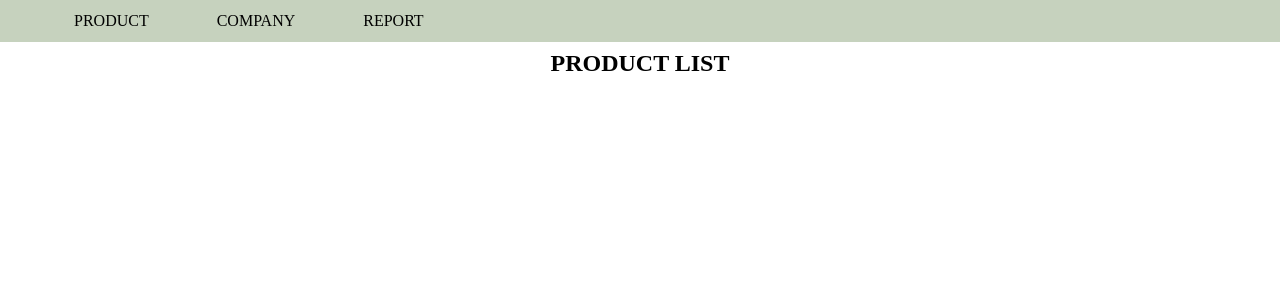
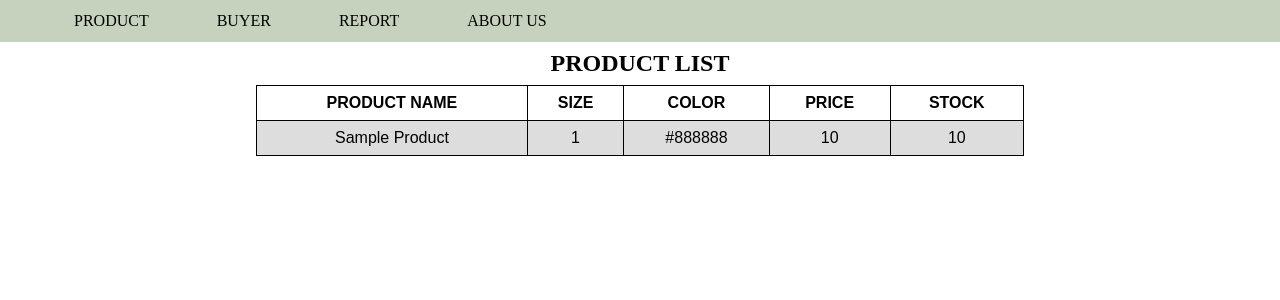
Before and after one commit to senthil22/sampath-sas, a CodeIgniter app: the page made by ci/application/views/dashboard.php in a window 1280 px wide. Shown: the part 71-371 px from the top of the page. Run offline with CodeIgniter, Linux system fonts and the light colour scheme; tables that the repository leaves empty or names only in its code hold one stand-in row (values such as "Sample post"); the template is opened without the code that fills it: most values are stand-ins (such as "Sample title", 1, 10 or a date in 2020).

Commit message:
Update dashboard.php

```diff
--- a/ci/application/views/dashboard.php
+++ b/ci/application/views/dashboard.php
@@ -56,6 +56,35 @@
 			margin: 8px 0;
     		text-align: center;
 		}
+		table {
+			font-family: arial, sans-serif;
+			border-collapse: collapse;
+			width: 60%;
+		}
+
+		td, th {
+			border: 1px solid #000000;
+			text-align: left;
+			padding: 8px;
+			text-align: center;
+		}
+		th {
+			text-transform: uppercase;
+		}
+		td {
+			text-transform: capitalize;
+		}
+		tr:nth-child(even) {
+			background-color: #dddddd;
+		}
+		.contentList, .address {
+			display: flex;
+    		flex-direction: column;
+    		align-items: center;
+		}
+		.address {
+			font-size: 20px;
+		}
 	</style>
 </head>
 <body>
@@ -68,18 +97,89 @@
 		<div class="subheader">
 			<ul class="subtitles">
 				<li class="list"><a onclick="addClass('ProductList')">Product</a></li>
-				<li class="list"><a onclick="addClass('CompanyList')">Company</a></li>
+				<li class="list"><a onclick="addClass('BuyerList')">Buyer</a></li>
 				<li class="list"><a onclick="addClass('ReportList')">Report</a></li>
+				<li class="list"><a onclick="addClass('AboutUS')">About us</a></li>
 			</ul>
 		</div>
+		<!-- Product list -->
 		<div id="ProductList" class="tablecontent show">
 			<h2>Product list</h2>
+			<div class="contentList">
+			<?php if(!empty($product)) { ?>
+				<table>
+					<tr>
+						<th>product name</th>
+						<th>size</th>
+						<th>color</th>
+						<th>price</th>
+						<th>stock</th>
+					</tr>
+					<?php foreach ($product as $prod) { ?>
+						<tr>
+							<td><?=$prod['prod_name']?></td>
+							<td><?=$prod['size']?></td>
+							<td><?=$prod['color']?></td>
+							<td><?=$prod['price']?></td>
+							<td><?=$prod['stock']?></td>
+						</tr>
+					<?php } ?>
+				</table>
+			<?php } else { ?>
+				No products available</div>
+			<?php } ?>
+			</div>
 		</div>
-		<div id="CompanyList" class="tablecontent">
-			<h2>Company list</h2>
+
+		<!-- Buyer list -->
+		<div id="BuyerList" class="tablecontent">
+			<h2>Buyer list</h2>
+			<div class="contentList">
+			<?php if(!empty($buyer)) { ?>
+				<table>
+					<tr>
+						<th>buyer name</th>
+						<th>Phone</th>
+						<th>address</th>
+						<th>Toatal amount</th>
+						<th>paid amount</th>
+					</tr>
+					<?php foreach ($buyer as $prod) { ?>
+						<tr>
+							<td><?=$prod['buy_name']?></td>
+							<td><?=$prod['buy_ph']?></td>
+							<td><?=$prod['buy_add']?></td>
+							<td><?=$prod['total_amt']?></td>
+							<td><?=$prod['paid_amt']?></td>
+						</tr>
+					<?php } ?>
+				</table>
+			<?php } else { ?>
+				No products available</div>
+			<?php } ?>
+			</div>
 		</div>
+
+		<!-- Reports -->
 		<div id="ReportList" class="tablecontent">
 			<h2>Reports</h2>
+			<div class="contentList">
+
+			</div>
+		</div>
+
+		<!-- About US -->
+		<div id="AboutUS" class="tablecontent">
+			<h2>About US</h2>
+			<div class="contentList">
+				<div class="address">
+					<div>xxxxxx</div>
+					<div>xxxxxxddddd</div>
+					<div>xxxxxxdddd</div>
+					<div>xxxxxx  ddddd</div>
+					<div>123456 </div>
+				</div>
+			</div>
 		</div>
 
 	</div>
```
